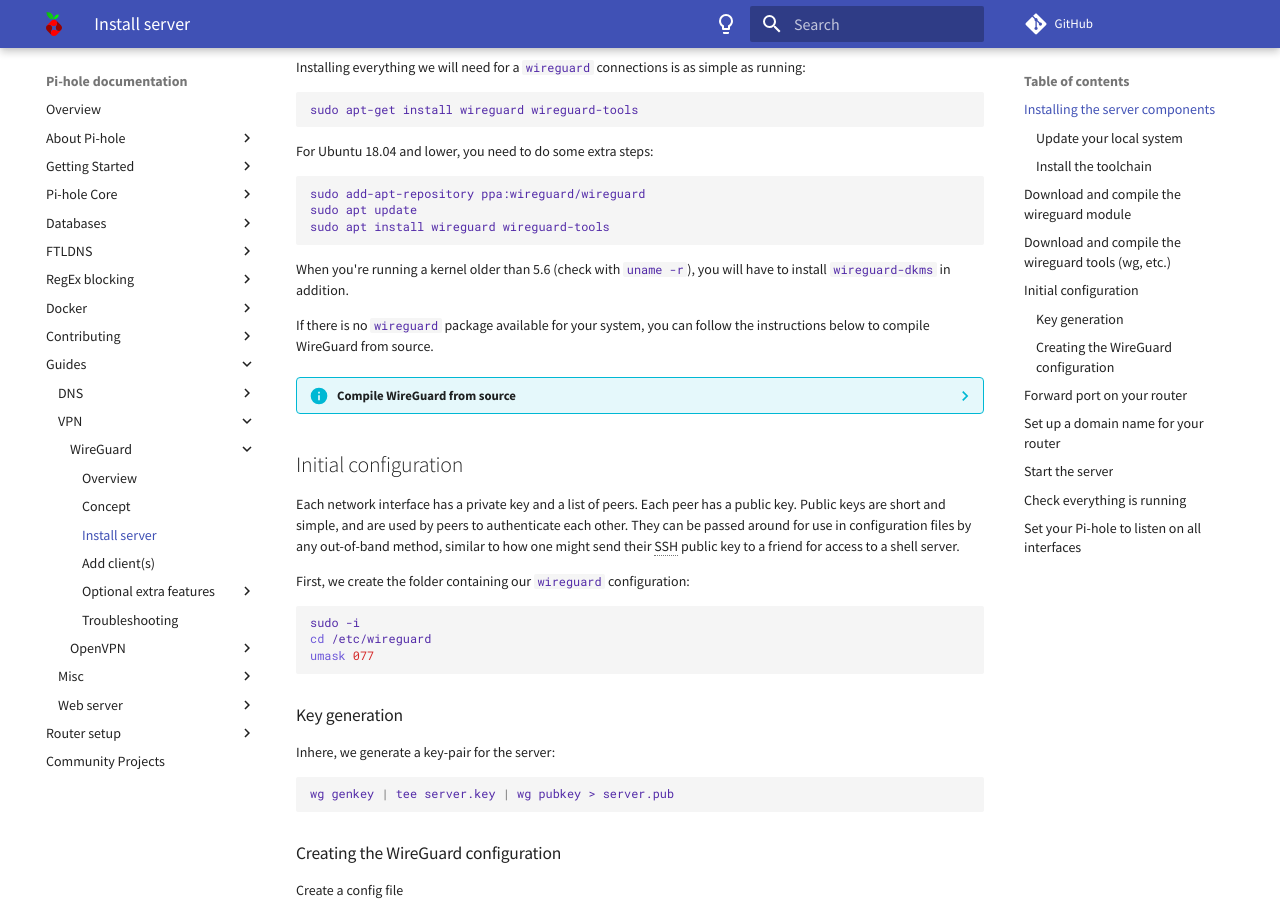
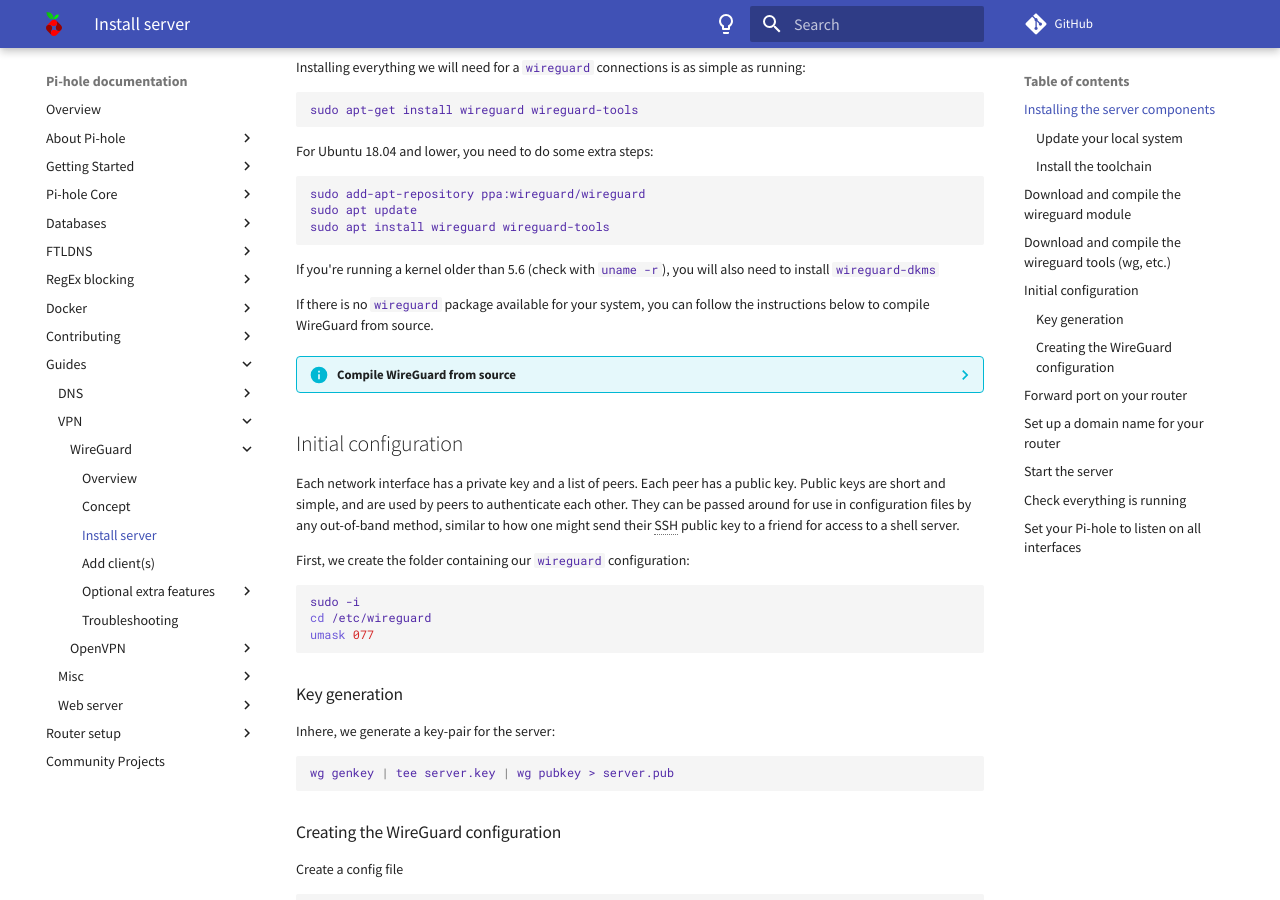
Before and after one commit to pi-hole/docs, an MkDocs documentation site: the page built from docs/guides/vpn/wireguard/server.md, in a window 1280 px wide and 900 px high, scrolled down 324 px. Built offline with MkDocs 1.6.1 and Material for MkDocs 9.7.7, drawn with Linux system fonts in a browser that asks for light colours; comment, search, counter and statistics services are not loaded.

Commit message:
Update docs/guides/vpn/wireguard/server.md
Co-authored-by: Adam Warner <me@adamwarner.co.uk>

````diff
--- a/docs/guides/vpn/wireguard/server.md
+++ b/docs/guides/vpn/wireguard/server.md
@@ -23,7 +23,7 @@ sudo apt update
 sudo apt install wireguard wireguard-tools
 ```
 
-When you're running a kernel older than 5.6 (check with `uname -r`), you will have to install `wireguard-dkms` in addition.
+If you're running a kernel older than 5.6 (check with `uname -r`), you will also need to install `wireguard-dkms`
 
 If there is no `wireguard` package available for your system, you can follow the instructions below to compile WireGuard from source.
 
````
